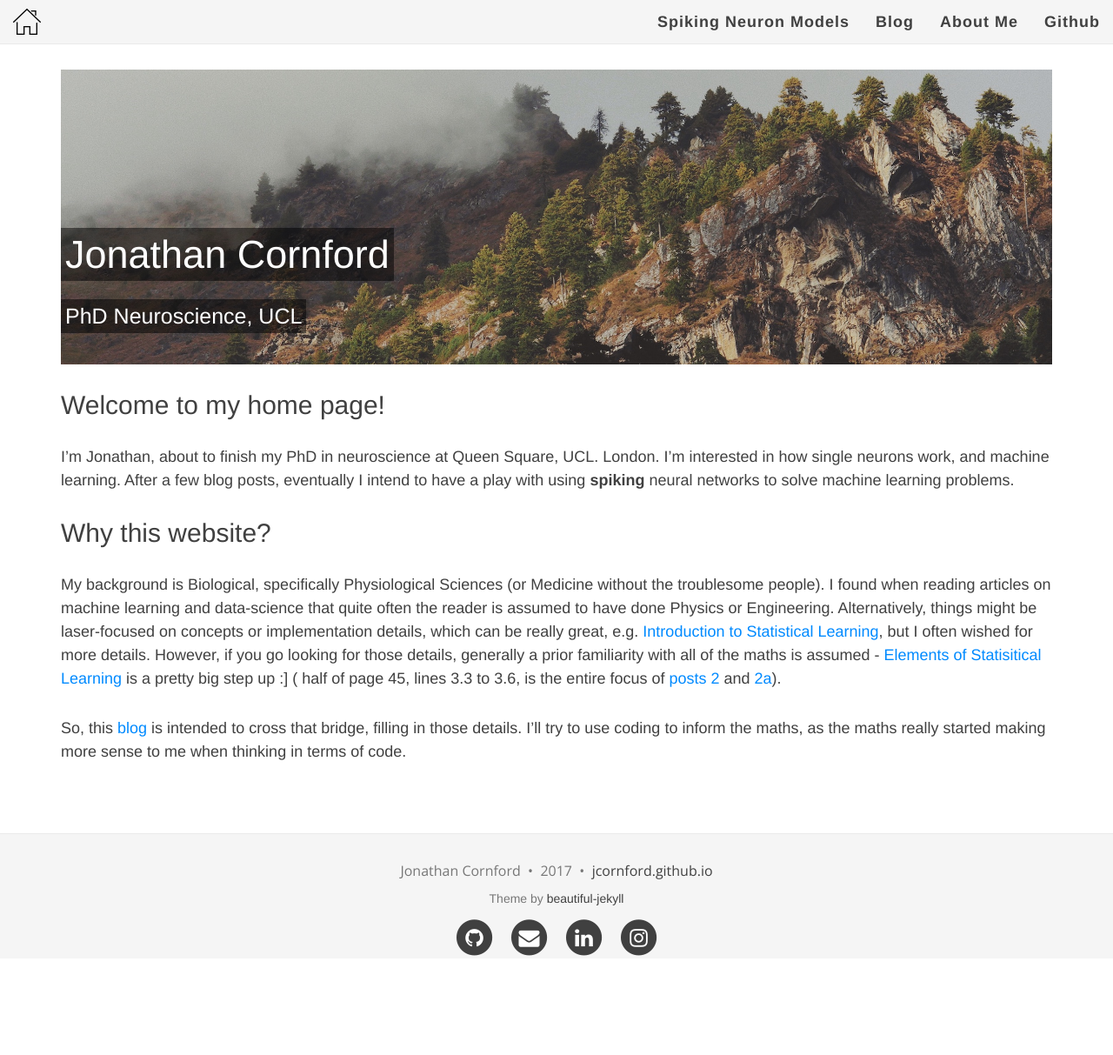
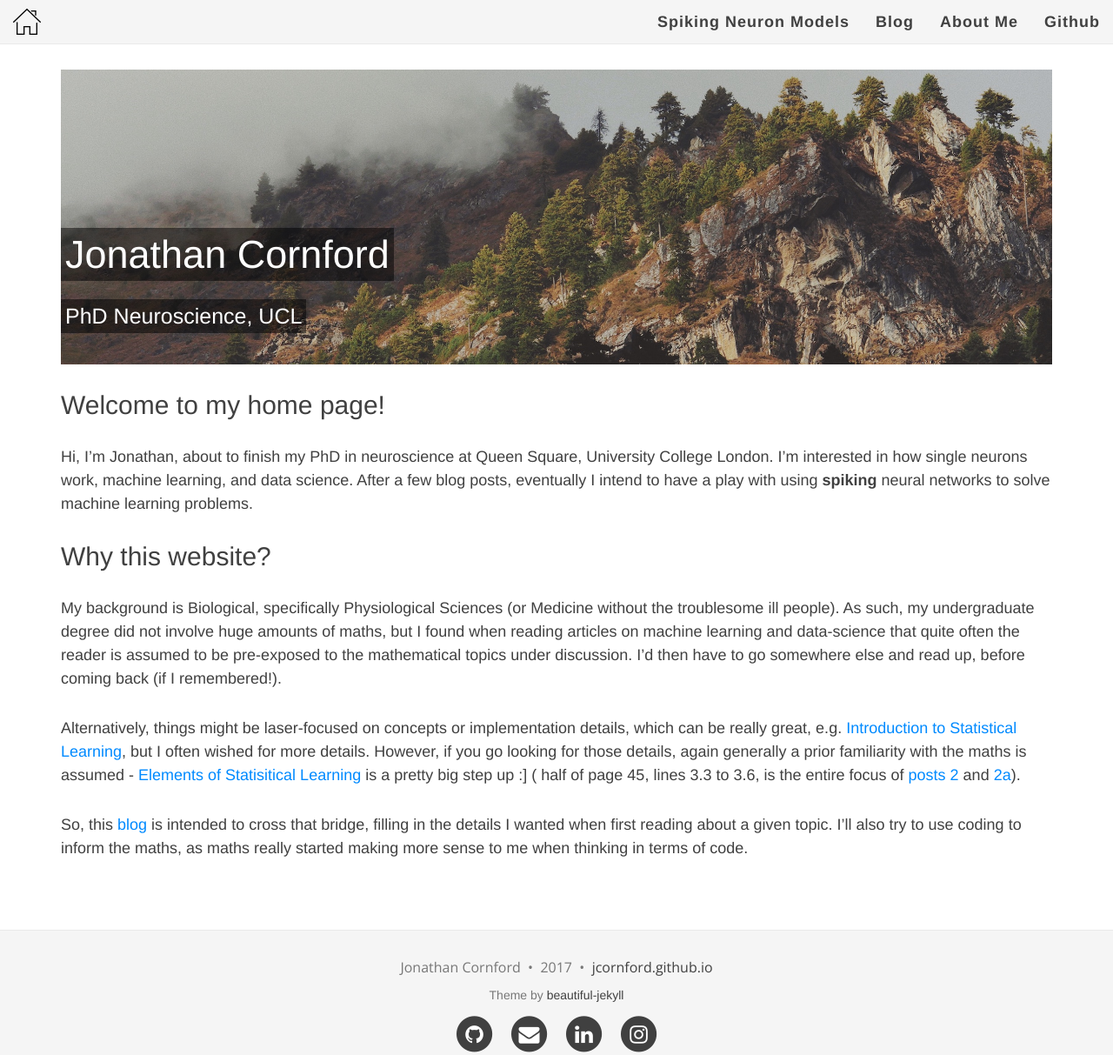
Before and after one commit to jcornford/jcornford.github.io, a Jekyll site: the page built from index.md, in a window 1280 px wide and 1213 px high. Shown: the whole window at 87% size. Built offline with Jekyll 4.4.1, drawn with Linux system fonts in a browser that asks for light colours; nearby versions of some CDN libraries.

Commit message:
css update

```diff
--- a/index.md
+++ b/index.md
@@ -51,19 +51,23 @@ position: absolute;
 </div>
 
 ## Welcome to my home page!
-I'm Jonathan, about to finish my PhD in neuroscience at Queen Square, UCL. London. I'm interested in how single neurons work, and machine learning.
+Hi, I'm Jonathan, about to finish my PhD in neuroscience at Queen Square, University College London. I'm interested in how single neurons work, machine learning, and data science.
 After a few blog posts, eventually I intend to have a play with using **spiking** neural networks to solve machine learning problems.
 
 
 
 ## Why this website?
-My background is Biological, specifically Physiological Sciences (or Medicine without the troublesome people). I found when reading articles on machine learning
- and data-science that quite often the reader is assumed to have done Physics or Engineering. Alternatively, things might be laser-focused on concepts
-  or implementation details, which can be really great, e.g. [Introduction to Statistical Learning](http://www-bcf.usc.edu/~gareth/ISL/), but I often
- wished for more details. However, if you go looking for those details, generally a prior familiarity with all of the maths is assumed - [Elements of Statisitical Learning](https://statweb.stanford.edu/~tibs/ElemStatLearn/)
+My background is Biological, specifically Physiological Sciences (or Medicine without the troublesome ill people). As such, my undergraduate degree
+did not involve huge amounts of maths, but I found when reading articles on machine learning
+ and data-science that quite often the reader is assumed to be pre-exposed to the mathematical topics under discussion. I'd then have to go somewhere else and read
+ up, before coming back (if I remembered!).
+
+ Alternatively, things might be laser-focused on concepts
+ or implementation details, which can be really great, e.g. [Introduction to Statistical Learning](http://www-bcf.usc.edu/~gareth/ISL/), but I often
+ wished for more details. However, if you go looking for those details, again generally a prior familiarity with the maths is assumed - [Elements of Statisitical Learning](https://statweb.stanford.edu/~tibs/ElemStatLearn/)
  is a pretty big step up :] ( half of page 45, lines 3.3 to 3.6, is the entire focus of [posts 2](2017-01-07-least-squares-for-dummies/) and [2a](2017-01-08-scalar-by-vector-derivatives-for-least-squares)).
 
 
-So, this [blog](/blog) is intended to cross that bridge, filling in those details. I'll try to use coding to inform the maths, as the maths really started making more sense to me when thinking in terms of code.
+So, this [blog](/blog) is intended to cross that bridge, filling in the details I wanted when first reading about a given topic. I'll also try to use coding to inform the maths, as maths really started making more sense to me when thinking in terms of code.
 
 <a href="{{ blog | prepend: site.baseurl }}">
```
Also changed, not shown: _posts/2017-01-02-lines of best fit.md (+1 -1 lines), _posts/2017-02-07-least squares for dummies.md (+1 -1 lines), _posts/2017-02-08-scalar by vector derivatives for least squares.md (+1 -1 lines), _posts/2017-03-06-ruminating on the ridge.md (+1 -1 lines).
